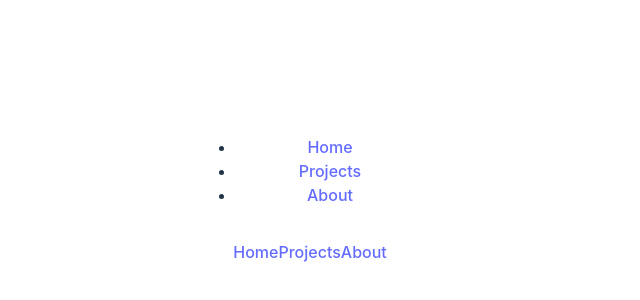
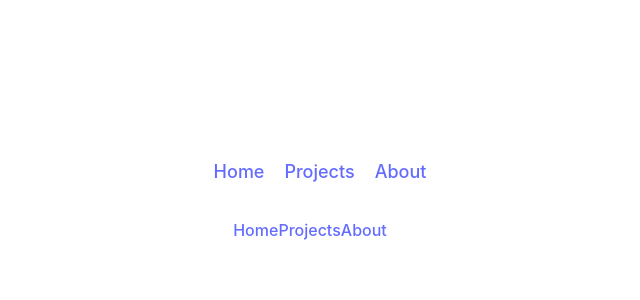
Before and after one commit to Sam-T-G/Sam-Practice-Portfolio, a React (Vite) app: page / in a window 1280 px wide. Shown: the part 200-500 px from the top of the page, without its empty margins (330-970 px from the left). Built offline with nearby package versions, Linux system fonts and the light colour scheme.

Commit message:
Changed component name to navbar instead of navigation

```diff
--- a/src/App.tsx
+++ b/src/App.tsx
@@ -1,7 +1,7 @@
 import React from "react";
 import { BrowserRouter, Route, Routes } from "react-router-dom";
 import "./App.css";
-import Navigation from "./components/Navigation";
+import Navbar from "./components/Navbar";
 import Home from "./components/Home";
 import Projects from "./components/Projects";
 import About from "./components/About";
@@ -11,7 +11,7 @@
   return (
     <BrowserRouter>
       <div className="app">
-        <Navigation />
+        <Navbar />
         <Routes>
           <Route
             path="/home"
--- /dev/null
+++ b/src/components/Navbar.tsx
@@ -0,0 +1,29 @@
+import React from "react";
+import "./Navbar.css";
+import { Link } from "react-router-dom";
+
+const Navigation: React.FC = () => {
+  return (
+    <div className="navbar-container">
+      <ul className="navbar-menu">
+        <li className="navbar-button">
+          <Link to="/home" className="navbar-link">
+            Home
+          </Link>
+        </li>
+        <li className="navbar-button">
+          <Link to="/projects" className="navbar-link">
+            Projects
+          </Link>
+        </li>
+        <li className="navbar-button">
+          <Link to="/about" className="navbar-link">
+            About
+          </Link>
+        </li>
+      </ul>
+    </div>
+  );
+};
+
+export default Navigation;
--- a/src/components/Navigation.tsx
+++ /dev/null
@@ -1,29 +0,0 @@
-import React from "react";
-import "./Navigation.css";
-import { Link } from "react-router-dom";
-
-const Navigation: React.FC = () => {
-  return (
-    <div className="navigation-container">
-      <ul className="navigation-menu">
-        <li className="navigation-button">
-          <Link to="/home" className="navigation-link">
-            Home
-          </Link>
-        </li>
-        <li className="navigation-button">
-          <Link to="/projects" className="navigation-link">
-            Projects
-          </Link>
-        </li>
-        <li className="navigation-button">
-          <Link to="/about" className="navigation-link">
-            About
-          </Link>
-        </li>
-      </ul>
-    </div>
-  );
-};
-
-export default Navigation;
```
Also changed, not shown: src/components/Navbar.css (renamed from src/components/Navigation.css).
